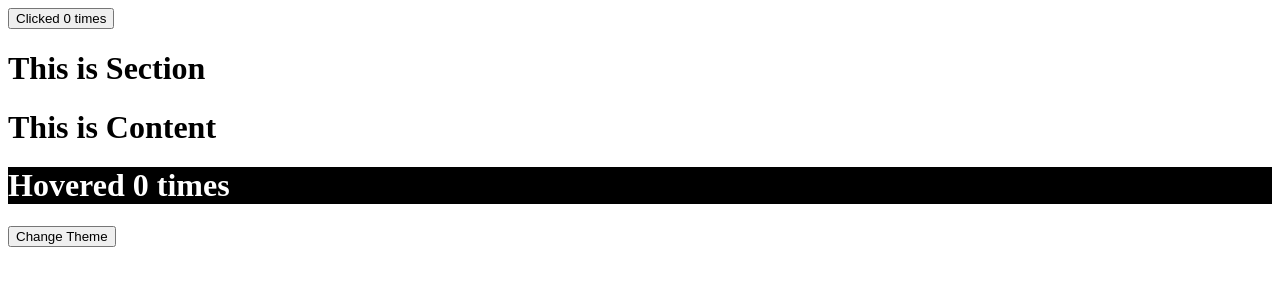
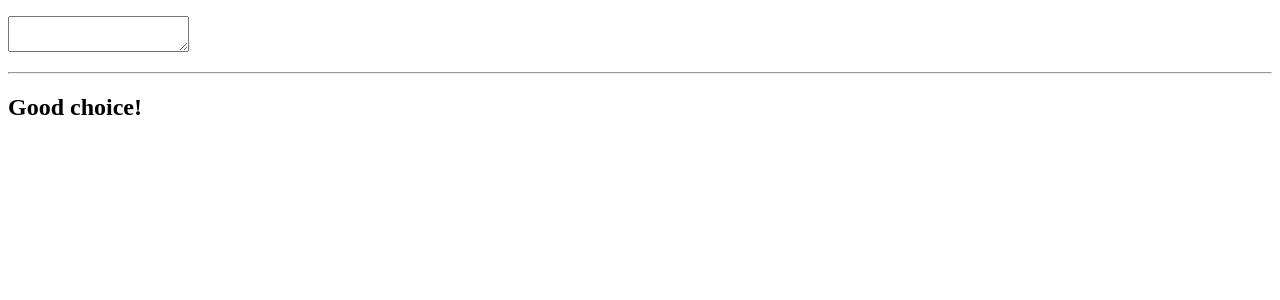
Before and after one commit to SOUROVSARKERTEC12/React, a React (Create React App) app: page / in a window 1280 px wide. Shown: the top 300 px of the page. Built offline with nearby package versions, Linux system fonts and the light colour scheme.

Commit message:
Todo Component Start Before using Hook

```diff
--- a/src/App.js
+++ b/src/App.js
@@ -1,40 +1,12 @@
 import React from 'react';
-import ClickCounter from './components/HOC/ClickCounter';
-import Counter from './components/HOC/Counter';
-import Section from './components/HOC/Section';
-import ThemeContext from './components/contexts/themeContext';
-
+import Todo from './components/TodoClass';
 
 export default class App extends React.Component {
-    state = {
-        theme: 'dark',
-        switchTheme: () => {
-            this.setState(({ theme }) => {
-                if (theme === 'dark') {
-                    return {
-                        theme: 'light',
-                    };
-                }
-                return {
-                    theme: 'dark',
-                };
-            });
-        },
-
-    };
-
-    render() {
-
-        return <div className='app'>
-            <Counter>
-                {(counter, incrementCount) => (
-                    <ClickCounter count={counter} incrementCount=
-                        {incrementCount} />
-                )}
-            </Counter>
-            <ThemeContext.Provider value={this.state}>
-                <Section />
-            </ThemeContext.Provider>
-        </div>;
+    render(){
+        return (
+            <div className="app">
+                <Todo />
+            </div>
+        )
     }
 }
--- /dev/null
+++ b/src/components/TodoClass.js
@@ -0,0 +1,37 @@
+import React from 'react';
+
+class Todo extends React.Component {
+    state = {
+        todo: '',
+        warning: null,
+    };
+
+    handleInput = (e) => {
+        const inputValue = e.target.value;
+        const warning = inputValue.includes('.js')
+            ? 'You need JavaScript skill to complete the task. Do you have it?'
+            : null;
+
+        this.setState({
+            todo: inputValue,
+            warning,
+        });
+    };
+
+    render() {
+        const { todo, warning } = this.state;
+
+        return (
+            <div>
+                <p>{todo}</p>
+                <p>
+                    <textarea name="todo" value={todo} onChange={this.handleInput} />
+                </p>
+                <hr />
+                <h2>{warning || 'Good choice!'}</h2>
+            </div>
+        );
+    }
+}
+
+export default Todo;
```
